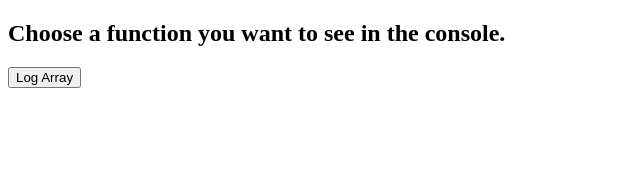
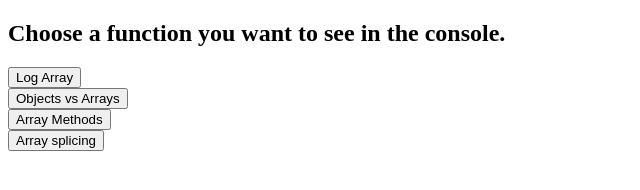
Before and after one commit to lenablechmann/webdev-delib-practice, a plain HTML site: page javascript_fundamentals/4_Basics/01Arrays.html in a window 1280 px wide. Shown: the whole page, without its empty margins (0-640 px from the left). Drawn offline with Linux system fonts and the light colour scheme.

Commit message:
Practice array methods

```diff
--- a/javascript_fundamentals/4_Basics/01Arrays.html
+++ b/javascript_fundamentals/4_Basics/01Arrays.html
@@ -12,7 +12,10 @@
 <body>
     <h2>Choose a function you want to see in the console.</h2>
     <!-- Will run our js function on click (which will be viewable via console.log-->
-    <input type = "button" onclick = "logArray()" value = "Log Array">
+    <input type = "button" onclick = "logArray()" value = "Log Array"><br>
+    <input type = "button" onclick = "objectifyArray()" value = "Objects vs Arrays"><br>
+    <input type = "button" onclick = "actionArray()" value = "Array Methods"><br>
+    <input type = "button" onclick = "spliceAndCatArray()" value = "Array splicing"><br>
     <p id="js-array-creation"></p>
     <script src="/scripts/01Arrays.js"></script>
 </body>
--- a/javascript_fundamentals/4_Basics/scripts/01Arrays.js
+++ b/javascript_fundamentals/4_Basics/scripts/01Arrays.js
@@ -1,3 +1,5 @@
+// following https://www.w3schools.com/js/js_arrays.asp
+
 function logArray() {
     // Arrays in JS are actually objects that hold lists of items kinda
     let exampleArray = ["first", "second", "third"];
@@ -15,3 +17,69 @@ function logArray() {
     // printing the array to the html para, puts "another,list,of,strings"
     document.getElementById("js-array-creation").innerHTML = newArray;
 }
+
+function objectifyArray() {
+    // That's a simple array
+    let personArray = ["John", "Doe", 46];
+
+    // But this here is an object
+    let personObject = {firstName:"Joe", lastName:"Doe", age: 42};
+    // prints John
+    console.log(personObject.firstName);
+
+    // Generally, if you want to access elements via number-positions, you use arrays.
+    // If with .strings, use classic objects. The basic function is the same
+    personObject.firstName = personArray[0];
+    console.log(personObject.firstName); // Changed name
+}
+
+function actionArray() {
+    let trees = ["oak", "maple", "pine", "birch"];
+
+    // length property returns number of elements
+    console.log("The length of the trees array is " + trees.length);
+    // to access the last element of the array:
+    console.log("The last element of the array is " + trees[trees.length - 1]);
+
+    // You can join all elements of the array with join( "separator") into a string
+    console.log(trees.join(" "));
+    console.log(trees); // still an array
+    // Or use toString
+    console.log(trees.toString());
+
+    // Adding new elements to the array either with push or array.length:
+    trees[trees.length] = "sakura";
+    console.log(trees);
+    trees.push("apple");
+    console.log(trees);
+
+    // this same way you can pop the last element off the array:
+    console.log(trees.pop()); // logs apple
+
+    // For the first element you gotta use shift though to remove em
+    console.log(trees.shift()); // removes oak
+    // add a new element to the first spot with unshift
+    console.log(trees.unshift("chestnut")); // returns new array len
+}
+
+function spliceAndCatArray() {
+    let veggies = ["potato", "celeriac", "broccoli", "cabbage", "carrot"];
+
+    // with splice(startPosition, deleteSoMany, elements) you can add new elements into an array
+    veggies.splice(2,0, "cucumber", "spinach", "yam");
+    console.log(veggies);
+
+    // then delete elements too
+    veggies.splice(4, 2);
+    console.log(veggies);
+
+    let fruits = ["kiwi", "apple", "orange"];
+    let berries = ["strawberry", "tomato"];
+    // concat them arrays into a brand new array
+    let food = veggies.concat(fruits, berries);
+    console.log(food);
+
+    // if you want to copy one array element into a new array, use slice(start, finish)
+    let oneFood = food.slice(5,6);
+    console.log(oneFood);
+}
```
